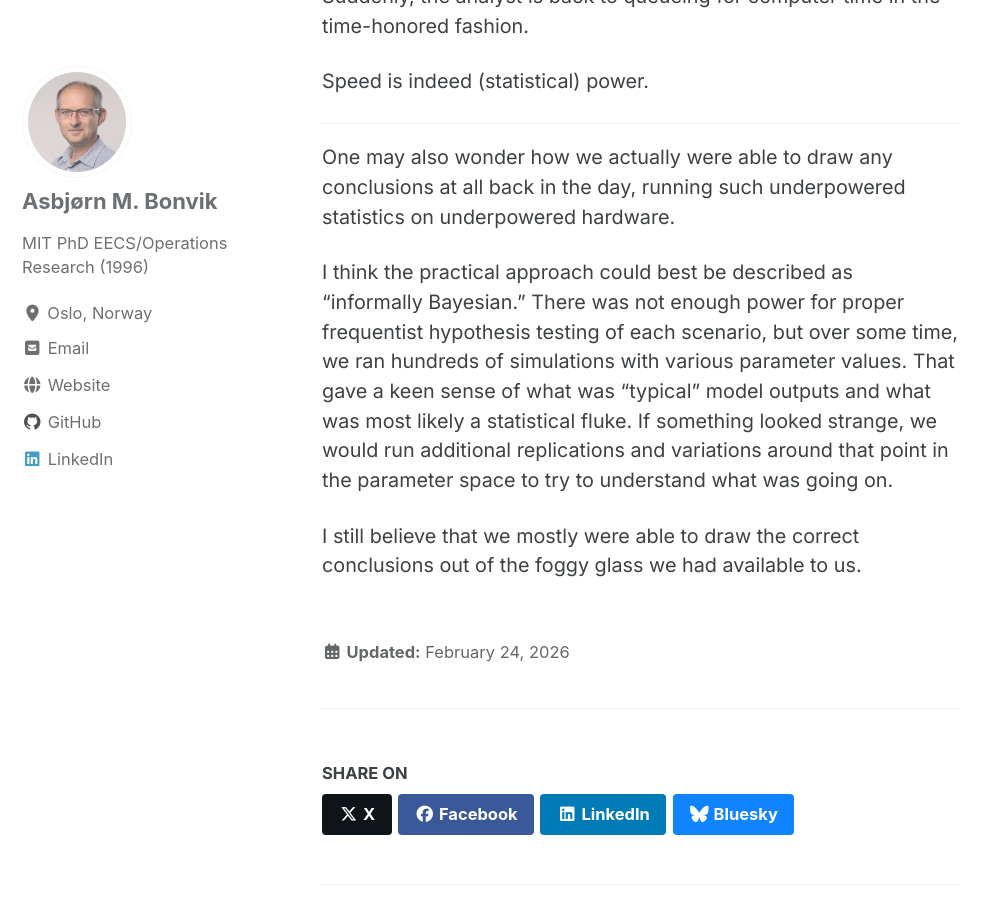
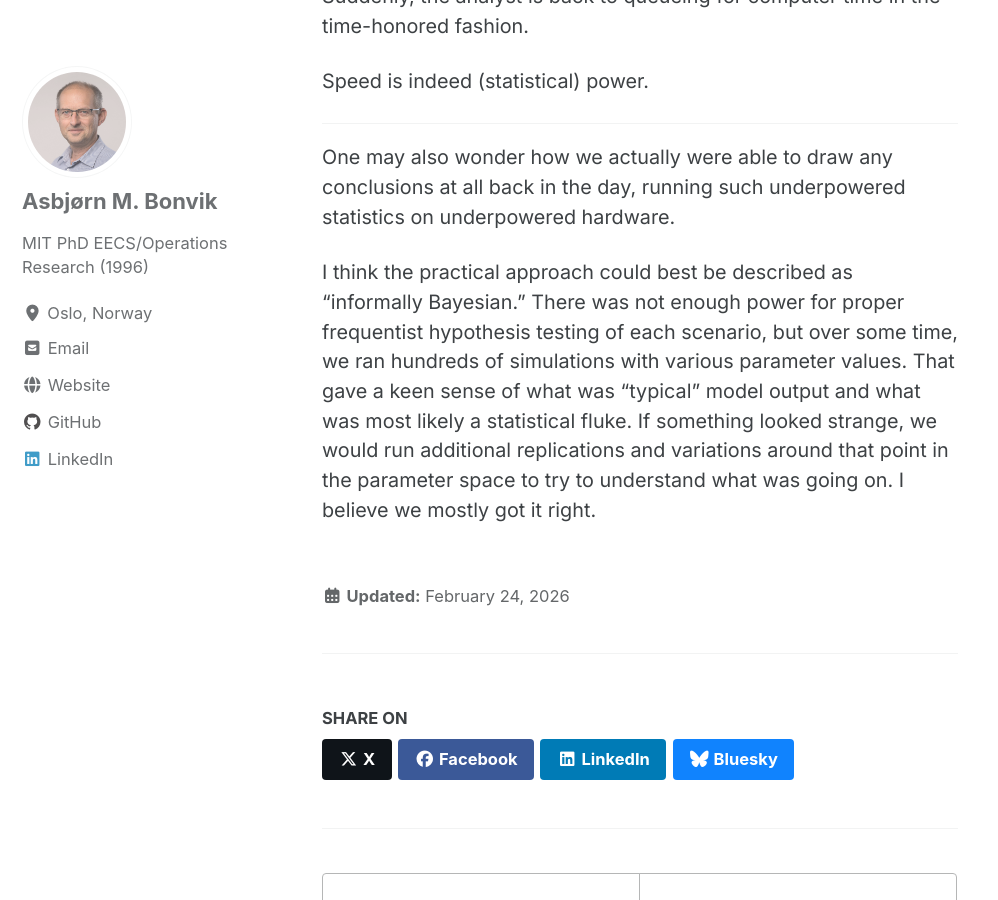
Before and after one commit to ambonvik/ambonvik.github.io, a Jekyll site: the page built from _posts/2026-02-25-speed-is-power.markdown, in a window 1280 px wide and 900 px high, scrolled down 6627 px. Shown: the whole window, without its empty margins (0-998 px from the left). Built offline with Jekyll 4.4.1, drawn with Linux system fonts in a browser that asks for light colours; cached includes are drawn as plain includes; comment, search, counter and statistics services are not loaded.

Commit message:
Minor edits

```diff
--- a/_posts/2026-02-25-speed-is-power.markdown
+++ b/_posts/2026-02-25-speed-is-power.markdown
@@ -151,10 +151,7 @@ the day, running such underpowered statistics on underpowered hardware.
 I think the practical approach could best be described as "informally Bayesian." There
 was not enough power for proper frequentist hypothesis testing of each scenario, but
 over some time, we ran hundreds of simulations with various parameter values. That
-gave a keen sense of what was "typical" model outputs and what was most likely a
+gave a keen sense of what was "typical" model output and what was most likely a
 statistical fluke. If something looked strange, we would run additional replications
 and variations around that point in the parameter space to try to understand what was
-going on.
-
-I still believe that we mostly were able to draw the correct conclusions out of the foggy
-glass we had available to us.
+going on. I believe we mostly got it right.
```
